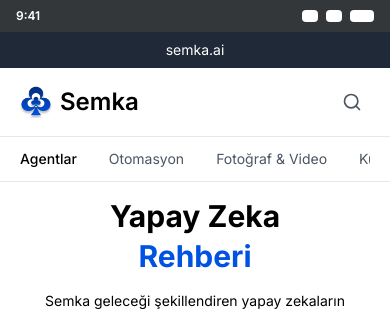
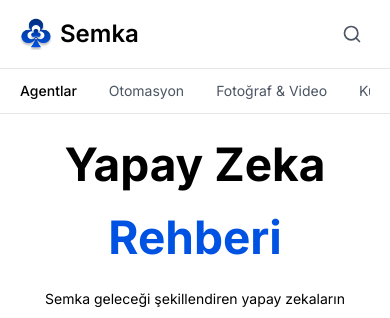
Before and after one commit to selimkaan/semka.ai, a Next.js app: page / in a window 390 px wide. Shown: the top 318 px of the page. Built offline with nearby package versions, Linux system fonts and the light colour scheme; no server answers; the database is empty.

Commit message:
Remove mobile status and URL bars from HomePage for a cleaner layout. Adjust main title font size for better visibility on various screen sizes.

```diff
--- a/app/page.tsx
+++ b/app/page.tsx
@@ -61,23 +61,6 @@
     <div className="min-h-screen bg-white overflow-x-hidden">
       {/* Mobile Header */}
       <div className="lg:hidden">
-        {/* Status Bar */}
-        <div className="bg-[#343739] text-white px-4 py-2 text-xs">
-          <div className="flex justify-between items-center">
-            <span className="font-semibold">9:41</span>
-            <div className="flex items-center gap-2">
-              <div className="w-4 h-3 bg-white rounded-sm"></div>
-              <div className="w-4 h-3 bg-white rounded-sm"></div>
-              <div className="w-6 h-3 bg-white rounded-sm"></div>
-            </div>
-          </div>
-        </div>
-
-        {/* URL Bar */}
-        <div className="bg-gray-800 text-white px-4 py-2 text-sm text-center">
-          semka.ai
-        </div>
-
         {/* Main Header */}
         <div className="bg-white border-b border-gray-200 px-5 py-4">
           <div className="flex items-center justify-between">
@@ -204,10 +187,10 @@
         <div className="max-w-4xl mx-auto text-center">
             {/* Main Title */}
             <div className="mb-4 lg:mb-8">
-            <h1 className="text-3xl lg:text-8xl font-bold text-black mb-1">
+              <h1 className="text-[46px] lg:text-8xl font-bold text-black mb-1">
                 Yapay Zeka
               </h1>
-            <h1 className="text-3xl lg:text-8xl font-bold text-[#0053E2]">
+              <h1 className="text-[46px] lg:text-8xl font-bold text-[#0053E2]">
                 Rehberi
               </h1>
             </div>
```
Lines whose indentation alone changed are shown as unchanged.
